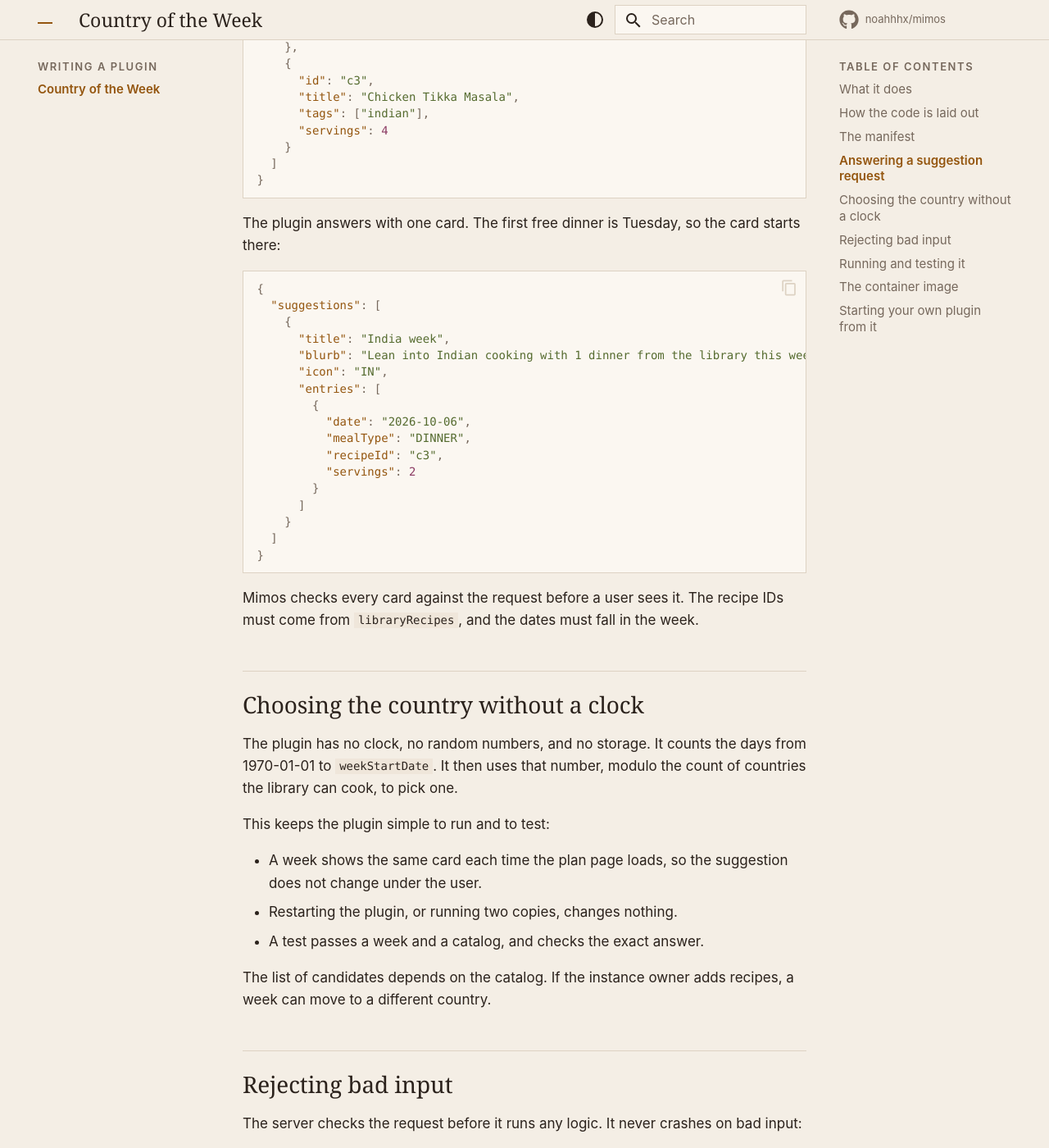
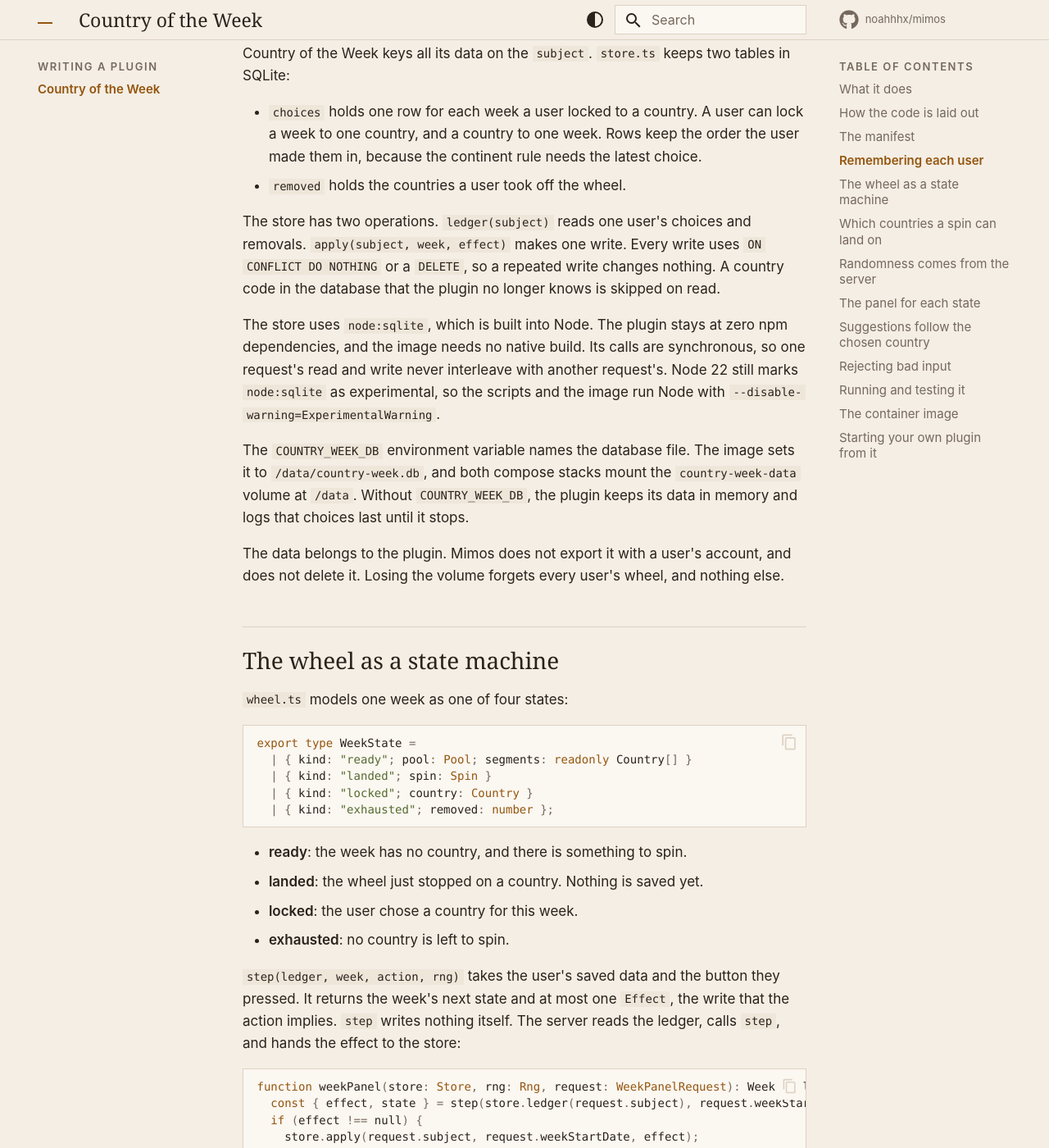
Before and after one commit to noahhhx/mimos, an MkDocs documentation site: the page built from docs/plugins/country-week.md, in a window 1280 px wide and 1400 px high, scrolled down 2539 px. Shown: the whole window at 82% size. Built offline with MkDocs 1.6.1 and Material for MkDocs 9.7.7, drawn with Linux system fonts in a browser that asks for light colours; comment, search, counter and statistics services are not loaded; some of the changed text lies outside the part shown.

Commit message:
docs: document week panels, the country wheel, and plugin pseudonyms

````diff
--- a/docs/plugins/country-week.md
+++ b/docs/plugins/country-week.md
@@ -1,53 +1,61 @@
 # Country of the Week
 
 Country of the Week is the reference plugin. It ships with Mimos, and the
-Docker stacks register it. It is a small, complete plugin, so it is a
-good place to start your own. Its source
-is in
+Docker stacks register it. It uses both plugin capabilities and keeps its
+own data about each user, so it shows every part of the contract. Its
+source is in
 [`plugins/country-week`](https://github.com/noahhhx/mimos/tree/main/plugins/country-week).
 
 This page walks through what it does and how each part works. For the
-rules every plugin follows, see [Writing a plugin](index.md).
+rules every plugin follows, see [Writing a plugin](index.md). The design
+behind week panels and the `subject` pseudonym is
+[ADR-0017](https://github.com/noahhhx/mimos/blob/main/docs/decisions/adr-0017-plugin-week-panels.md).
 
 ## What it does
 
-Each week, the plugin picks one country and suggests library dinners
-from that country's cuisine:
+Each week on the plan page gets a Country of the Week panel. The user
+spins a wheel of countries, and the wheel stops on one:
 
-- It knows six countries: Italy, India, Greece, Japan, Lebanon, and
-  Mexico.
-- It picks only a country the library can cook. A recipe matches a
-  country by a tag (`italian`) or by a word in its title (`risotto`).
-  Countries with no matching recipe are skipped.
-- The week decides the country. On one instance, the same week always
-  gets the same country, for every user.
-- It fills the week's dinner slots that are still empty, Monday first,
-  with one matching recipe each, at 2 servings. It never suggests a slot
-  the user already planned.
-- It returns at most one card. When no country matches, or every dinner
-  is already planned, it returns no card.
+- The user can **choose** that country. It is locked to the week, and the
+  week shows its flag.
+- The user can **skip** it. The wheel spins again, and the country stays
+  on the wheel for later weeks.
+- The user can **remove** it from the wheel for good. The wheel then
+  spins again.
+
+The wheel holds 197 countries: the 193 UN members plus Vatican City,
+Palestine, Taiwan, and Kosovo. A country chosen for one week never comes
+up again. A spin never lands on the continent of the country the user
+chose last.
+
+Choosing a country adds no meals. Once a week has a country, the plan
+page's Suggestions panel offers library dinners from that country's
+cuisine. The user decides whether to add them.
 
 ## How the code is laid out
 
-The plugin is plain TypeScript on `node:http` with no runtime
-dependencies. Node runs the source files directly, using its built-in
-type stripping (Node 22.18 or later), so there is no build step.
+The plugin is plain TypeScript on `node:http` and `node:sqlite`, with no
+runtime dependencies. Node runs the source files directly, using its
+built-in type stripping (Node 22.18 or later), so there is no build step.
 
-| File                   | What it holds                                                    |
-| ---------------------- | ---------------------------------------------------------------- |
-| `src/server.ts`        | The HTTP server: the manifest, routing, and input checks.        |
-| `src/country-week.ts`  | The suggestion logic, as pure functions of the request.          |
-| `src/countries.ts`     | The six countries, with the tags and title words that match them. |
-| `src/*.test.ts`        | Tests for the logic and for the HTTP surface.                    |
-| `Dockerfile`           | The container image.                                             |
+| File                  | What it holds                                                          |
+| --------------------- | ---------------------------------------------------------------------- |
+| `src/server.ts`       | The HTTP server: the manifest, routing, input checks, and the random source. |
+| `src/wheel.ts`        | The wheel, as pure functions of one user's saved choices.              |
+| `src/store.ts`        | The SQLite store that keeps each user's choices and removals.          |
+| `src/country-week.ts` | The suggestion card for a week's chosen country.                       |
+| `src/countries.ts`    | The 197 countries, their continents, and the tags that match them.     |
+| `src/*.test.ts`       | Tests for each file above.                                             |
+| `Dockerfile`          | The container image.                                                   |
 
 The types come from
 [`@mimos/plugin-sdk`](https://github.com/noahhhx/mimos/tree/main/libraries/plugin-sdk),
 which is generated from the plugin contract. The plugin needs the SDK
 only to type-check. Nothing from it runs.
 
-Keep the HTTP code and the suggestion logic apart, as this plugin does.
-The logic then needs no server to test.
+Only `server.ts` and `store.ts` touch the outside world. The wheel and
+the card are pure functions, so their tests need no server and no
+database.
 
 ## The manifest
 
@@ -59,108 +67,236 @@
   "schema": "mimos.plugin.manifest/v1",
   "id": "country-week",
   "name": "Country of the Week",
-  "version": "0.1.0",
+  "version": "0.2.0",
   "apiVersions": ["1"],
-  "capabilities": ["plan-suggestions"],
+  "capabilities": ["plan-suggestions", "week-panel"],
   "homepageUrl": "https://github.com/noahhhx/mimos"
 }
 ```
 
-Users see the `name` on the Plugins page and on every card. The
-`homepageUrl` becomes the page's **About** link.
+`week-panel` gives the plugin a panel on the plan page for each week.
+`plan-suggestions` lets it offer recipe cards. Users see the `name` on
+the Plugins page, on the panel, and on every card. The `homepageUrl`
+becomes the Plugins page's **About** link.
 
-## Answering a suggestion request
+## Remembering each user
 
-Mimos sends `POST /v1/plan-suggestions` with the week, its planned
-slots, and the library catalog. In this request, Monday's dinner is
-already planned:
+The wheel needs memory. The plugin must know which countries a user has
+chosen and removed. Mimos never tells a plugin who the user is. It sends
+a `subject` instead: a random UUID for this user and this plugin. Each
+plugin gets a different `subject` for the same user, and it does not
+change when the user turns the plugin off and on again. See
+[Writing a plugin](index.md) for what the `subject` is and is not.
+
+Country of the Week keys all its data on the `subject`. `store.ts` keeps
+two tables in SQLite:
+
+- `choices` holds one row for each week a user locked to a country. A
+  user can lock a week to one country, and a country to one week. Rows
+  keep the order the user made them in, because the continent rule needs
+  the latest choice.
+- `removed` holds the countries a user took off the wheel.
+
+The store has two operations. `ledger(subject)` reads one user's choices
+and removals. `apply(subject, week, effect)` makes one write. Every write
+uses `ON CONFLICT DO NOTHING` or a `DELETE`, so a repeated write changes
+nothing. A country code in the database that the plugin no longer knows
+is skipped on read.
+
+The store uses `node:sqlite`, which is built into Node. The plugin stays
+at zero npm dependencies, and the image needs no native build. Its calls
+are synchronous, so one request's read and write never interleave with
+another request's. Node 22 still marks `node:sqlite` as experimental, so
+the scripts and the image run Node with
+`--disable-warning=ExperimentalWarning`.
+
+The `COUNTRY_WEEK_DB` environment variable names the database file. The
+image sets it to `/data/country-week.db`, and both compose stacks mount
+the `country-week-data` volume at `/data`. Without `COUNTRY_WEEK_DB`, the
+plugin keeps its data in memory and logs that choices last until it
+stops.
+
+The data belongs to the plugin. Mimos does not export it with a user's
+account, and does not delete it. Losing the volume forgets every user's
+wheel, and nothing else.
+
+## The wheel as a state machine
+
+`wheel.ts` models one week as one of four states:
+
+```ts
+export type WeekState =
+  | { kind: "ready"; pool: Pool; segments: readonly Country[] }
+  | { kind: "landed"; spin: Spin }
+  | { kind: "locked"; country: Country }
+  | { kind: "exhausted"; removed: number };
+```
+
+- **ready**: the week has no country, and there is something to spin.
+- **landed**: the wheel just stopped on a country. Nothing is saved yet.
+- **locked**: the user chose a country for this week.
+- **exhausted**: no country is left to spin.
+
+`step(ledger, week, action, rng)` takes the user's saved data and the
+button they pressed. It returns the week's next state and at most one
+`Effect`, the write that the action implies. `step` writes nothing
+itself. The server reads the ledger, calls `step`, and hands the effect
+to the store:
+
+```ts
+function weekPanel(store: Store, rng: Rng, request: WeekPanelRequest): WeekPanel {
+  const { effect, state } = step(store.ledger(request.subject), request.weekStartDate, request.action, rng);
+  if (effect !== null) {
+    store.apply(request.subject, request.weekStartDate, effect);
+  }
+  return panel(state);
+}
+```
+
+Each action maps to one effect:
+
+| Action    | When it applies                             | Effect      | Next state                    |
+| --------- | ------------------------------------------- | ----------- | ----------------------------- |
+| none      | Always                                      | None        | The week as it stands         |
+| `spin`    | The week has no country                     | None        | `landed`                      |
+| `skip`    | The week has no country                     | None        | `landed`, on another country  |
+| `choose`  | The week has no country, and the country can come up | `choose` | `locked`               |
+| `remove`  | The week has no country, and the country is still on the wheel | `remove` | `landed` |
+| `change`  | The week is locked                          | `unchoose`  | `ready`                       |
+| `restore` | The user removed countries                  | `restore`   | The week as it stands         |
+
+A request without an action renders the week and writes nothing. Mimos
+sends one each time the plan page loads, so a reload can never change a
+user's wheel.
+
+Action ids and values pass through the user's browser, so the plugin
+treats them as untrusted. An action that does not fit the ledger writes
+nothing and renders the week again. Examples are a `choose` for a country
+that cannot come up, a `change` on a week with no country, and an
+unknown id. The tests check each of these.
+
+A spin is not saved. Only `choose`, `remove`, `change`, and `restore`
+write. If the user reloads after a spin, the week is `ready` again.
+
+## Which countries a spin can land on
+
+`poolOf(ledger)` decides which countries a spin can land on:
+
+1. A country chosen for any week is out.
+2. A country the user removed is out.
+3. The continent of the most recent choice sits out. "Most recent" means
+   the last choice the user made, not the latest week.
+4. If every remaining country is on that continent, the continent stays
+   in.
+
+When nothing is left after these rules, the week is `exhausted`.
+
+A `skip` spins again without the skipped country. If the skipped country
+is the only one left, it can come up again.
+
+A wheel shows at most 24 segments. `sample` draws them at random from
+the countries that can come up, and `spin` lands on one of them at
+random. Every country that can come up is equally likely, including
+those not drawn into this wheel's 24.
+
+## Randomness comes from the server
+
+Every function in `wheel.ts` that needs randomness takes an `rng`
+argument of type `Rng`, a function that returns a number in `[0, 1)`.
+The server passes `Math.random`. The tests pass a seeded generator, so
+every spin in a test repeats:
+
+```ts
+createPluginServer(openStore(path), Math.random)
+```
+
+The plugin decides where the wheel stops. The web app only animates to
+the `landing` index it is given.
+
+## The panel for each state
+
+`panel(state)` turns a state into a declarative panel. The blocks and
+their limits are in [Week panels](index.md#week-panels).
+
+| State       | Blocks                                                                                   |
+| ----------- | ---------------------------------------------------------------------------------------- |
+| `ready`     | `text` with the count of countries left and the continent rule, a still `wheel`, and a **Spin** button. |
+| `landed`    | A `wheel` with `landing`, a `highlight` with the country, and **Choose**, **Skip**, and **Remove from wheel** buttons. |
+| `locked`    | A `summary` with the flag, a `highlight` with the country, `text` that points to Suggestions, and a **Change country** button. |
+| `exhausted` | `text`, and a **Put removed countries back** button when the user removed any.           |
+
+A `wheel` block needs at least two segments. With one country left, the
+panel has no wheel. Each segment's icon is the country's flag emoji.
+
+When the user presses **Choose Peru**, Mimos sends this request:
 
 ```json
 {
+  "subject": "6f1c1d2e-0000-4000-8000-000000000001",
   "weekStartDate": "2026-10-05",
-  "plannedSlots": [
-    { "date": "2026-10-05", "mealType": "DINNER", "servings": 2 }
-  ],
-  "libraryRecipes": [
+  "action": { "id": "choose", "value": "PE" }
+}
+```
+
+The plugin saves the choice and answers with the `locked` panel:
+
+```json
+{
+  "summary": { "icon": "🇵🇪", "label": "Peru" },
+  "blocks": [
+    { "type": "highlight", "icon": "🇵🇪", "title": "Peru", "text": "South America" },
     {
-      "id": "a1",
-      "title": "Spaghetti Aglio e Olio",
-      "tags": ["italian", "quick"],
-      "servings": 2
+      "type": "text",
+      "text": "Peruvian recipes from the library show up under Suggestions when there are any."
     },
-    {
-      "id": "b2",
-      "title": "Mushroom Risotto",
-      "tags": ["vegetarian"],
-      "servings": 4
-    },
-    {
-      "id": "c3",
-      "title": "Chicken Tikka Masala",
-      "tags": ["indian"],
-      "servings": 4
-    }
+    { "type": "actions", "actions": [{ "id": "change", "label": "Change country" }] }
   ]
 }
 ```
 
-The plugin answers with one card. The first free dinner is Tuesday, so
-the card starts there:
+The `summary` is the line shown while the panel is collapsed. Only a
+locked week sends one, so a week shows its flag only after the user
+chooses a country.
 
-```json
-{
-  "suggestions": [
-    {
-      "title": "India week",
-      "blurb": "Lean into Indian cooking with 1 dinner from the library this week.",
-      "icon": "IN",
-      "entries": [
-        {
-          "date": "2026-10-06",
-          "mealType": "DINNER",
-          "recipeId": "c3",
-          "servings": 2
-        }
-      ]
-    }
-  ]
-}
-```
+## Suggestions follow the chosen country
 
-Mimos checks every card against the request before a user sees it. The
-recipe IDs must come from `libraryRecipes`, and the dates must fall in
-the week.
+Mimos sends `POST /v1/plan-suggestions` with the `subject`, the week, its
+planned slots, and the library catalog. The plugin looks up the country
+chosen for that week. With no country, or no `subject`, it returns no
+cards.
 
-## Choosing the country without a clock
+With a country, `buildCard` in `country-week.ts` builds one card:
 
-The plugin has no clock, no random numbers, and no storage. It counts
-the days from 1970-01-01 to `weekStartDate`. It then uses that number,
-modulo the count of countries the library can cook, to pick one.
+- A recipe matches a country by a tag or by a word in its title. Six
+  countries have hand-tuned matchers for the seeded library. Italy, for
+  example, matches the `italian` tag and titles with `risotto`. Every
+  other country matches its cuisine as a tag, such as `peruvian`.
+- The card fills the week's dinner slots that are still empty, Monday
+  first, with one matching recipe each, at 2 servings. It never suggests
+  a slot the user already planned.
+- When no recipe matches, or every dinner is already planned, there is no
+  card.
 
-This keeps the plugin simple to run and to test:
-
-- A week shows the same card each time the plan page loads, so the
-  suggestion does not change under the user.
-- Restarting the plugin, or running two copies, changes nothing.
-- A test passes a week and a catalog, and checks the exact answer.
-
-The list of candidates depends on the catalog. If the instance owner adds
-recipes, a week can move to a different country.
+The card's title is `Peru week`, and its icon is the flag. Mimos checks
+every card against the request before a user sees it.
 
 ## Rejecting bad input
 
-The server checks the request before it runs any logic. It never crashes
-on bad input:
+The server checks every request before it runs any logic:
 
-| Request                                       | Response                 |
-| --------------------------------------------- | ------------------------ |
-| Any method or path other than the two above   | `404`                    |
-| A body that is not `application/json`         | `415`                    |
-| Bad JSON, a missing field, or an invalid date | `400`                    |
-| A body over 1 MiB                             | `400`                    |
+| Request                                                    | Response |
+| ---------------------------------------------------------- | -------- |
+| Any method or path other than the three endpoints          | `404`    |
+| A body that is not `application/json`                      | `415`    |
+| Bad JSON, a missing field, or an invalid date              | `400`    |
+| A `subject` that is not a UUID                             | `400`    |
+| An action whose `id` or `value` breaks the contract's limits | `400`  |
+| A body over 1 MiB                                          | `400`    |
+| An error while handling a valid request                    | `500`    |
 
-Mimos treats any error response as "no suggestions" for that request.
-The user sees no error.
+Mimos treats a failed suggestion request as "no suggestions", and a
+failed panel render as no panel. When a button press fails, Mimos tells
+the user that nothing happened.
 
 The plugin does not check a shared secret, because it runs on the stack's
 internal network. A plugin that runs on another host should check one.
@@ -175,35 +311,56 @@
 npm test -w @mimos/country-week
 ```
 
+The tests run on `node --test`. The server and store tests use an
+in-memory database, and one store test writes a file to check that the
+data survives a restart.
+
 To run the server, use `npm start`. It listens on port 8080, or on the
-port in `PORT`:
+port in `PORT`. Set `COUNTRY_WEEK_DB` to keep choices across restarts:
 
 ```bash
-PORT=18080 npm start -w @mimos/country-week
+PORT=18080 COUNTRY_WEEK_DB=/tmp/country-week.db npm start -w @mimos/country-week
 curl -s localhost:18080/manifest
 ```
 
+To render a week as a user would see it, send any UUID as the `subject`:
+
+```bash
+curl -s localhost:18080/v1/week-panel \
+  -H 'Content-Type: application/json' \
+  -d '{"subject":"6f1c1d2e-0000-4000-8000-000000000001","weekStartDate":"2026-10-05","action":{"id":"spin"}}'
+```
+
 In `deploy/docker`, the `country-week` service builds the plugin from
-source. The `api` service registers it with `MIMOS_PLUGINS_0_ID` and
-`MIMOS_PLUGINS_0_URL`.
+source and mounts the `country-week-data` volume. The `api` service
+registers it with `MIMOS_PLUGINS_0_ID` and `MIMOS_PLUGINS_0_URL`.
 
 ## The container image
 
 The `Dockerfile` has two stages. The first installs the workspace and
 type-checks the plugin. The second copies only `src/` into a plain
 `node:22-alpine` image and runs `node src/server.ts` as a non-root user
-on port 8080. The published image is `ghcr.io/noahhhx/mimos-country-week`.
+on port 8080. It creates `/data` for the database and sets
+`COUNTRY_WEEK_DB=/data/country-week.db`. The published image is
+`ghcr.io/noahhhx/mimos-country-week`.
 
 ## Starting your own plugin from it
 
 1. Copy `plugins/country-week` to a new directory and change the package
    name.
-2. Give the manifest a new `id`, `name`, and `homepageUrl`.
-3. Replace `country-week.ts` with your own logic. Keep it a function of
-   the request.
-4. Keep the input checks in `server.ts`, and add a shared-secret check if
+2. Give the manifest a new `id`, `name`, and `homepageUrl`. List only the
+   capabilities you serve.
+3. Replace `wheel.ts` and `country-week.ts` with your own logic. Keep it
+   pure: take the stored data, the request, and any random source as
+   arguments, and return the state and the write to make.
+4. Keep the store the only code that writes, and key its rows on
+   `subject`. If your plugin keeps no data, delete `store.ts`.
+5. Keep the input checks in `server.ts`, and add a shared-secret check if
    your plugin will run off the instance's network.
-5. Register it as shown in
+6. If your plugin keeps data, give it a volume, and tell the instance
+   owner that losing it loses what your plugin remembers.
+7. Register it as shown in
    [Adding a plugin](../self-hosting.md#adding-a-plugin).
 
-Your plugin can use any language. Only the HTTP contract matters.
+Your plugin can use any language and any storage. Only the HTTP contract
+matters.
````
Also changed, not shown: AGENTS.md (+40 -19 lines), docs/decisions/index.md (+1 -0 lines), docs/design/index.md (+3 -1 lines), docs/guide/planning.md (+23 -0 lines), docs/guide/plugins.md (+25 -10 lines), docs/plugins/index.md (+52 -9 lines), docs/self-hosting.md (+10 -2 lines), docs/assets/screenshots/plan-country-wheel.png (added).
